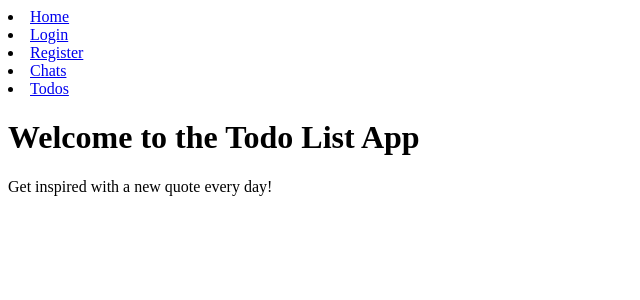
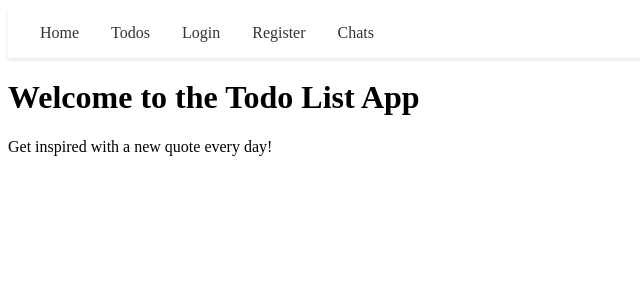
Before and after one commit to MAX-786/lwp-nextjs, a Next.js app: page / in a window 1280 px wide. Shown: the top 300 px of the page, without its empty margins (0-640 px from the left). Built offline with nearby package versions, Linux system fonts and the light colour scheme; no server answers.

Commit message:
add styling to Header & Todo Page

```diff
--- a/package.json
+++ b/package.json
@@ -9,7 +9,6 @@
     "lint": "next lint"
   },
   "dependencies": {
-    "@next/swc-win32-x64-msvc": "^15.1.5",
     "axios": "^1.7.9",
     "bcryptjs": "^2.4.3",
     "mongoose": "^8.9.5",
--- a/src/app/layout.tsx
+++ b/src/app/layout.tsx
@@ -1,4 +1,4 @@
-import Header from "@/components/Header";
+import Header from "@/components/Header/Header";
 import { AuthProvider } from "@/context/AuthContext";
 import React from "react";
 
--- a/src/components/Header.tsx
+++ /dev/null
@@ -1,40 +0,0 @@
-"use client";
-import React from "react";
-import Link from "next/link";
-import { useAuth } from "@/context/AuthContext";
-
-const Header: React.FC<object> = () => {
-  const { user, logout } = useAuth();
-  const isLoggedIn = user !== null;
-  return (
-    <header>
-      <nav>
-        <li>
-          <Link href="/">Home</Link>
-        </li>
-        {isLoggedIn ? (
-          <li>
-            <button onClick={logout}>Logout</button>
-          </li>
-        ) : (
-          <>
-            <li>
-              <Link href="/login">Login</Link>
-            </li>
-            <li>
-              <Link href="/register">Register</Link>
-            </li>
-            <li>
-              <Link href="/chats">Chats</Link>
-            </li>
-          </>
-        )}
-        <li>
-          <Link href="/todos">Todos</Link>
-        </li>
-      </nav>
-    </header>
-  );
-};
-
-export default Header;
--- /dev/null
+++ b/src/components/Header/Header.module.css
@@ -0,0 +1,68 @@
+
+.header {
+  background-color: #ffffff;
+  box-shadow: 0 2px 4px rgba(0, 0, 0, 0.1);
+  padding: 1rem 0;
+  position: sticky;
+  top: 0;
+  z-index: 100;
+}
+
+.nav {
+  max-width: 1200px;
+  margin: 0 auto;
+  padding: 0 1rem;
+  display: flex;
+  justify-content: space-between;
+  align-items: center;
+}
+
+.navList {
+  display: flex;
+  gap: 2rem;
+  list-style: none;
+  margin: 0;
+  padding: 0;
+}
+
+.navItem {
+  display: flex;
+  align-items: center;
+}
+
+.navLink {
+  color: #333;
+  text-decoration: none;
+  font-weight: 500;
+  transition: color 0.2s;
+}
+
+.navLink:hover {
+  color: #0070f3;
+}
+
+.logoutButton {
+  background: none;
+  border: none;
+  color: #333;
+  font: inherit;
+  cursor: pointer;
+  padding: 0;
+}
+
+.logoutButton:hover {
+  color: #0070f3;
+}
+
+@media (max-width: 768px) {
+  .nav {
+    flex-direction: column;
+    gap: 1rem;
+  }
+
+  .navList {
+    gap: 1rem;
+    flex-wrap: wrap;
+    justify-content: center;
+  }
+}
--- /dev/null
+++ b/src/components/Header/Header.tsx
@@ -0,0 +1,44 @@
+"use client";
+import React from "react";
+import Link from "next/link";
+import { useAuth } from "@/context/AuthContext";
+import styles from "./Header.module.css";
+
+const Header: React.FC<object> = () => {
+  const { user, logout } = useAuth();
+  const isLoggedIn = user !== null;
+
+  return (
+    <header className={styles.header}>
+      <nav className={styles.nav}>
+        <ul className={styles.navList}>
+          <li className={styles.navItem}>
+            <Link href="/" className={styles.navLink}>Home</Link>
+          </li>
+          <li className={styles.navItem}>
+            <Link href="/todos" className={styles.navLink}>Todos</Link>
+          </li>
+          {isLoggedIn ? (
+            <li className={styles.navItem}>
+              <button onClick={logout} className={styles.logoutButton}>Logout</button>
+            </li>
+          ) : (
+            <>
+              <li className={styles.navItem}>
+                <Link href="/login" className={styles.navLink}>Login</Link>
+              </li>
+              <li className={styles.navItem}>
+                <Link href="/register" className={styles.navLink}>Register</Link>
+              </li>
+              <li className={styles.navItem}>
+                <Link href="/chats" className={styles.navLink}>Chats</Link>
+              </li>
+            </>
+          )}
+        </ul>
+      </nav>
+    </header>
+  );
+};
+
+export default Header;
```
Also changed, not shown: src/app/todos/page.module.css (added, +126 -0 lines), src/app/todos/page.tsx (+20 -17 lines), 1 other file (tests, documents, lock files or other folders).
